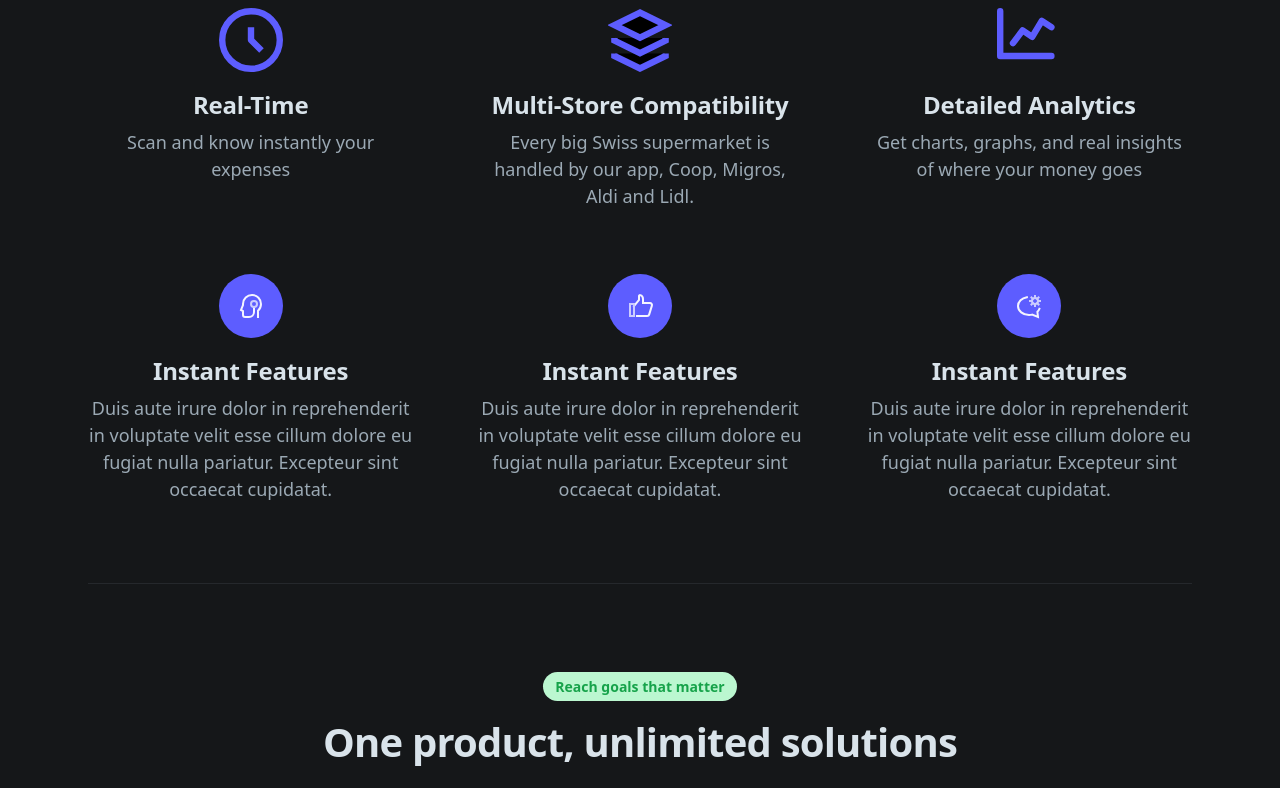
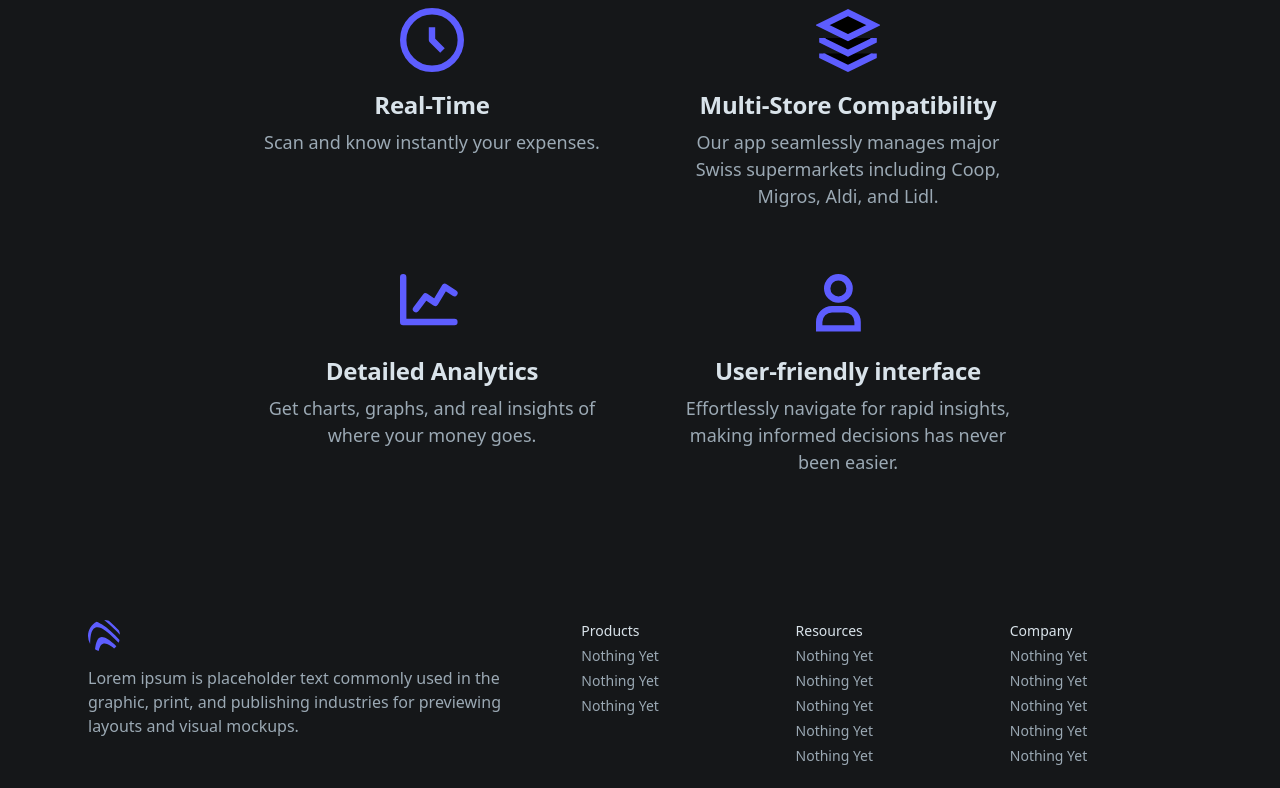
Before and after one commit to DrC0okie/scanalyze, a Next.js app in the folder Landing page/: page / in a window 1280 px wide. Shown: the part 1780-2568 px from the top of the page. Built offline with nearby package versions, Linux system fonts and the light colour scheme.

Commit message:
Completed landing page

```diff
--- a/Landing page/app/(default)/page.tsx
+++ b/Landing page/app/(default)/page.tsx
@@ -14,7 +14,6 @@ export default function Home() {
     <>
       <Hero />
       <Features />
-      <Zigzag />
     </>
   )
 }
--- a/Landing page/app/layout.tsx
+++ b/Landing page/app/layout.tsx
@@ -23,7 +23,6 @@ export default function RootLayout({
         <div className="flex flex-col min-h-screen overflow-hidden">
           <Header />
           {children}
-          <Banner />
         </div>
       </body>
     </html>
--- a/Landing page/components/features.tsx
+++ b/Landing page/components/features.tsx
@@ -16,74 +16,44 @@ export default function Features() {
           </div>
 
           {/* Items */}
-          <div className="max-w-sm mx-auto grid gap-8 md:grid-cols-2 lg:grid-cols-3 lg:gap-16 items-start md:max-w-2xl lg:max-w-none">
+          <div className="max-w-sm mx-auto grid gap-8 md:grid-cols-2 lg:grid-cols-2 lg:gap-16 items-start md:max-w-2xl lg:max-w-3xl">
 
             {/* 1st item */}
-            <div className="relative flex flex-col items-center">
+            <div className="relative flex flex-col items-center" data-aos="fade-up" data-aos-delay="0" data-aos-anchor="[data-aos-id-blocks]">
 
               <svg className="w-16 h-16 mb-4" viewBox="0 0 20 20" xmlns="http://www.w3.org/2000/svg">
                 <path className="stroke-purple-600" fill="none" strokeLinejoin="round" strokeWidth="2" d="M10 6v4l3.276 3.276M19 10a9 9 0 1 1-18 0 9 9 0 0 1 18 0Z" />
               </svg>
               <h4 className="h4 mb-2">Real-Time </h4>
-              <p className="text-lg text-gray-400 text-center">Scan and know instantly your expenses</p>
+              <p className="text-lg text-gray-400 text-center">Scan and know instantly your expenses.</p>
             </div>
 
             {/* 2nd item */}
-            <div className="relative flex flex-col items-center">
+            <div className="relative flex flex-col items-center" data-aos="fade-up" data-aos-delay="100" data-aos-anchor="[data-aos-id-blocks]">
               <svg className="stroke-purple-600 w-16 h-16 mb-4" strokeWidth="2" viewBox="0 0 20 20" xmlns="http://www.w3.org/2000/svg"><path d="M2 9.376v.786l8 3.925 8-3.925v-.786M1.994 14.191v.786l8 3.925 8-3.925v-.786M10 1.422 2 5.347l8 3.925 8-3.925-8-3.925Z" /></svg>
               <h4 className="h4 mb-2">Multi-Store Compatibility</h4>
-              <p className="text-lg text-gray-400 text-center">Every big Swiss supermarket is handled by our app, Coop, Migros, Aldi and Lidl.</p>
+              <p className="text-lg text-gray-400 text-center">Our app seamlessly manages major Swiss supermarkets including Coop, Migros, Aldi, and Lidl.</p>
             </div>
 
             {/* 3rd item */}
-            <div className="relative flex flex-col items-center">
+            <div className="relative flex flex-col items-center" data-aos="fade-up" data-aos-delay="200" data-aos-anchor="[data-aos-id-blocks]">
               <svg className="w-16 h-16 mb-4 stroke-purple-600" viewBox="0 0 20 20" xmlns="http://www.w3.org/2000/svg" fill="none">
                 <path strokeLinecap="round" strokeLinejoin="round" strokeWidth="2" d="M1 1v14h16m0-9-3-2-3 5-3-2-3 4" />
               </svg>
               <h4 className="h4 mb-2">Detailed Analytics</h4>
               <div className="flex flex-col items-center"></div>
-              <p className="text-lg text-gray-400 text-center">Get charts, graphs, and real insights of where your money goes</p>
+              <p className="text-lg text-gray-400 text-center">Get charts, graphs, and real insights of where your money goes.</p>
             </div>
 
             {/* 4th item */}
             <div className="relative flex flex-col items-center" data-aos="fade-up" data-aos-delay="300" data-aos-anchor="[data-aos-id-blocks]">
-              <svg className="w-16 h-16 mb-4" viewBox="0 0 64 64" xmlns="http://www.w3.org/2000/svg">
-                <rect className="fill-current text-purple-600" width="64" height="64" rx="32" />
-                <g transform="translate(22 21)" strokeLinecap="square" strokeWidth="2" fill="none" fillRule="evenodd">
-                  <path className="stroke-current text-purple-100" d="M17 22v-6.3a8.97 8.97 0 003-6.569A9.1 9.1 0 0011.262 0 9 9 0 002 9v1l-2 5 2 1v4a2 2 0 002 2h4a5 5 0 005-5v-5" />
-                  <circle className="stroke-current text-purple-300" cx="13" cy="9" r="3" />
-                </g>
+              <svg className="w-16 h-16 mb-4 stroke-purple-600" xmlns="http://www.w3.org/2000/svg" viewBox="0 0 20 20" fill="none">
+                <path strokeWidth="2" d="M7 8a3.5 3.5 0 1 0 0-7 3.5 3.5 0 0 0 0 7Zm-2 3h4a4 4 0 0 1 4 4v2H1v-2a4 4 0 0 1 4-4Z"/>
               </svg>
-              <h4 className="h4 mb-2">Instant Features</h4>
-              <p className="text-lg text-gray-400 text-center">Duis aute irure dolor in reprehenderit in voluptate velit esse cillum dolore eu fugiat nulla pariatur. Excepteur sint occaecat cupidatat.</p>
+              <h4 className="h4 mb-2">User-friendly interface</h4>
+              <p className="text-lg text-gray-400 text-center">Effortlessly navigate for rapid insights, making informed decisions has never been easier.</p>
             </div>
 
-            {/* 5th item */}
-            <div className="relative flex flex-col items-center" data-aos="fade-up" data-aos-delay="400" data-aos-anchor="[data-aos-id-blocks]">
-              <svg className="w-16 h-16 mb-4" viewBox="0 0 64 64" xmlns="http://www.w3.org/2000/svg">
-                <rect className="fill-current text-purple-600" width="64" height="64" rx="32" />
-                <g strokeLinecap="square" strokeWidth="2" fill="none" fillRule="evenodd">
-                  <path className="stroke-current text-purple-100" d="M29 42h10.229a2 2 0 001.912-1.412l2.769-9A2 2 0 0042 29h-7v-4c0-2.373-1.251-3.494-2.764-3.86a1.006 1.006 0 00-1.236.979V26l-5 6" />
-                  <path className="stroke-current text-purple-300" d="M22 30h4v12h-4z" />
-                </g>
-              </svg>
-              <h4 className="h4 mb-2">Instant Features</h4>
-              <p className="text-lg text-gray-400 text-center">Duis aute irure dolor in reprehenderit in voluptate velit esse cillum dolore eu fugiat nulla pariatur. Excepteur sint occaecat cupidatat.</p>
-            </div>
-
-            {/* 6th item */}
-            <div className="relative flex flex-col items-center" data-aos="fade-up" data-aos-delay="500" data-aos-anchor="[data-aos-id-blocks]">
-              <svg className="w-16 h-16 mb-4" viewBox="0 0 64 64" xmlns="http://www.w3.org/2000/svg">
-                <rect className="fill-current text-purple-600" width="64" height="64" rx="32" />
-                <g transform="translate(21 22)" strokeLinecap="square" strokeWidth="2" fill="none" fillRule="evenodd">
-                  <path className="stroke-current text-purple-300" d="M17 2V0M19.121 2.879l1.415-1.415M20 5h2M19.121 7.121l1.415 1.415M17 8v2M14.879 7.121l-1.415 1.415M14 5h-2M14.879 2.879l-1.415-1.415" />
-                  <circle className="stroke-current text-purple-300" cx="17" cy="5" r="3" />
-                  <path className="stroke-current text-purple-100" d="M8.86 1.18C3.8 1.988 0 5.6 0 10c0 5 4.9 9 11 9a10.55 10.55 0 003.1-.4L20 21l-.6-5.2a9.125 9.125 0 001.991-2.948" />
-                </g>
-              </svg>
-              <h4 className="h4 mb-2">Instant Features</h4>
-              <p className="text-lg text-gray-400 text-center">Duis aute irure dolor in reprehenderit in voluptate velit esse cillum dolore eu fugiat nulla pariatur. Excepteur sint occaecat cupidatat.</p>
-            </div>
 
           </div>
 
--- a/Landing page/components/hero.tsx
+++ b/Landing page/components/hero.tsx
@@ -25,9 +25,9 @@ export default function Hero() {
           <div className="max-w-3xl mx-auto text-center pb-12 md:pb-16">
             <h1 className="h1 mb-4" data-aos="fade-up">Where Every Receipt Tells a Story</h1>
             <p className="text-xl text-gray-400 mb-8" data-aos="fade-up" data-aos-delay="200">Are you tired of losing track of your grocery expenses or wondering where your money goes every month? Say hello to the future of grocery budgeting! Our app revolutionizes the way you manage your grocery spending, all at your fingertips.</p>
-            <div className="max-w-xs mx-auto sm:max-w-none sm:flex sm:justify-center">
+            <div className="max-w-xs mx-auto sm:max-w-none flex justify-center">
               {/* Google badge */}
-              <button className="flex mt-3 w-48 h-14 bg-black text-white rounded-lg items-center justify-center " data-aos="fade-up" data-aos-delay="250">
+              <button className="flex mt-3 w-48 h-14 bg-black text-white rounded-lg items-center justify-center border-purple-600 border-2 hover:border-purple-950" data-aos="fade-up" data-aos-delay="250">
                 <div className="mr-3">
                   <svg fill="#ffffff" width="50px" height="50px" viewBox="0 0 24 24" xmlns="http://www.w3.org/2000/svg"><path d="M18.344 8.71c-.707 0-1.279.572-1.279 1.278v4.53a1.278 1.278 0 1 0 2.558 0v-4.53c0-.706-.572-1.278-1.279-1.278zm-12.688 0c-.707 0-1.279.572-1.279 1.278v4.53a1.278 1.278 0 1 0 2.558 0v-4.53A1.277 1.277 0 0 0 5.656 8.71zm8.889-3.809.768-1.388a.343.343 0 0 0-.133-.47.344.344 0 0 0-.471.135l-.789 1.42c-.588-.235-1.236-.368-1.92-.368s-1.332.132-1.92.367l-.789-1.418a.344.344 0 0 0-.471-.135.345.345 0 0 0-.133.47l.768 1.388C8.072 5.69 7.148 7.099 7.148 8.71c0 .011 0 .021.002.034-.002.006-.002.013-.002.019v.001h9.703V8.71c.001-1.611-.923-3.019-2.306-3.809zM9.76 6.869a.346.346 0 1 1 .005-.693.346.346 0 0 1-.005.693zm4.48 0a.347.347 0 0 1 0-.692.346.346 0 0 1 0 .692zM7.148 16.12c0 .646.525 1.171 1.174 1.171h.586v2.401a1.279 1.279 0 0 0 2.558 0v-2.401h1.066v2.401c0 .707.572 1.278 1.277 1.278.709 0 1.281-.571 1.281-1.278v-2.401h.586c.648 0 1.174-.524 1.174-1.171V9.028H7.148v7.092z"/></svg>
                 </div>
--- a/Landing page/components/ui/footer.tsx
+++ b/Landing page/components/ui/footer.tsx
@@ -31,13 +31,13 @@ export default function Footer() {
                 <h6 className="text-gray-200 font-medium mb-1">Products</h6>
                 <ul>
                   <li className="mb-1">
-                    <Link href="/" className="text-gray-400 hover:text-gray-100 transition duration-150 ease-in-out">Web Studio</Link>
+                    <Link href="/" className="text-gray-400 hover:text-gray-100 transition duration-150 ease-in-out">Nothing Yet</Link>
                   </li>
                   <li className="mb-1">
-                    <Link href="/" className="text-gray-400 hover:text-gray-100 transition duration-150 ease-in-out">DynamicBox Flex</Link>
+                    <Link href="/" className="text-gray-400 hover:text-gray-100 transition duration-150 ease-in-out">Nothing Yet</Link>
                   </li>
                   <li className="mb-1">
-                    <Link href="/" className="text-gray-400 hover:text-gray-100 transition duration-150 ease-in-out">Programming Forms</Link>
+                    <Link href="/" className="text-gray-400 hover:text-gray-100 transition duration-150 ease-in-out">Nothing Yet</Link>
                   </li>
                 </ul>
               </div>
@@ -47,19 +47,19 @@ export default function Footer() {
                 <h6 className="text-gray-200 font-medium mb-1">Resources</h6>
                 <ul>
                   <li className="mb-1">
-                    <Link href="/" className="text-gray-400 hover:text-gray-100 transition duration-150 ease-in-out">Nostrud exercitation</Link>
+                    <Link href="/" className="text-gray-400 hover:text-gray-100 transition duration-150 ease-in-out">Nothing Yet</Link>
                   </li>
                   <li className="mb-1">
-                    <Link href="/" className="text-gray-400 hover:text-gray-100 transition duration-150 ease-in-out">Visual mockups</Link>
+                    <Link href="/" className="text-gray-400 hover:text-gray-100 transition duration-150 ease-in-out">Nothing Yet</Link>
                   </li>
                   <li className="mb-1">
-                    <Link href="/" className="text-gray-400 hover:text-gray-100 transition duration-150 ease-in-out">Nostrud exercitation</Link>
+                    <Link href="/" className="text-gray-400 hover:text-gray-100 transition duration-150 ease-in-out">Nothing Yet</Link>
                   </li>
                   <li className="mb-1">
-                    <Link href="/" className="text-gray-400 hover:text-gray-100 transition duration-150 ease-in-out">Visual mockups</Link>
+                    <Link href="/" className="text-gray-400 hover:text-gray-100 transition duration-150 ease-in-out">Nothing Yet</Link>
                   </li>
                   <li className="mb-1">
-                    <Link href="/" className="text-gray-400 hover:text-gray-100 transition duration-150 ease-in-out">Nostrud exercitation</Link>
+                    <Link href="/" className="text-gray-400 hover:text-gray-100 transition duration-150 ease-in-out">Nothing Yet</Link>
                   </li>
                 </ul>
               </div>
@@ -69,19 +69,19 @@ export default function Footer() {
                 <h6 className="text-gray-200 font-medium mb-1">Company</h6>
                 <ul>
                   <li className="mb-1">
-                    <Link href="/" className="text-gray-400 hover:text-gray-100 transition duration-150 ease-in-out">Consectetur adipiscing</Link>
+                    <Link href="/" className="text-gray-400 hover:text-gray-100 transition duration-150 ease-in-out">Nothing Yet</Link>
                   </li>
                   <li className="mb-1">
-                    <Link href="/" className="text-gray-400 hover:text-gray-100 transition duration-150 ease-in-out">Labore et dolore</Link>
+                    <Link href="/" className="text-gray-400 hover:text-gray-100 transition duration-150 ease-in-out">Nothing Yet</Link>
                   </li>
                   <li className="mb-1">
-                    <Link href="/" className="text-gray-400 hover:text-gray-100 transition duration-150 ease-in-out">Consectetur adipiscing</Link>
+                    <Link href="/" className="text-gray-400 hover:text-gray-100 transition duration-150 ease-in-out">Nothing Yet</Link>
                   </li>
                   <li className="mb-1">
-                    <Link href="/" className="text-gray-400 hover:text-gray-100 transition duration-150 ease-in-out">Labore et dolore</Link>
+                    <Link href="/" className="text-gray-400 hover:text-gray-100 transition duration-150 ease-in-out">Nothing Yet</Link>
                   </li>
                   <li className="mb-1">
-                    <Link href="/" className="text-gray-400 hover:text-gray-100 transition duration-150 ease-in-out">Consectetur adipiscing</Link>
+                    <Link href="/" className="text-gray-400 hover:text-gray-100 transition duration-150 ease-in-out">Nothing Yet</Link>
                   </li>
                 </ul>
               </div>
@@ -135,7 +135,7 @@ export default function Footer() {
             </ul>
 
             {/* Copyrights note */}
-            <div className="text-gray-400 text-sm mr-4">&copy; Cruip.com. All rights reserved.</div>
+            <div className="text-gray-400 text-sm mr-4">&copy; Scanalyze. All rights reserved.</div>
 
           </div>
 
```
